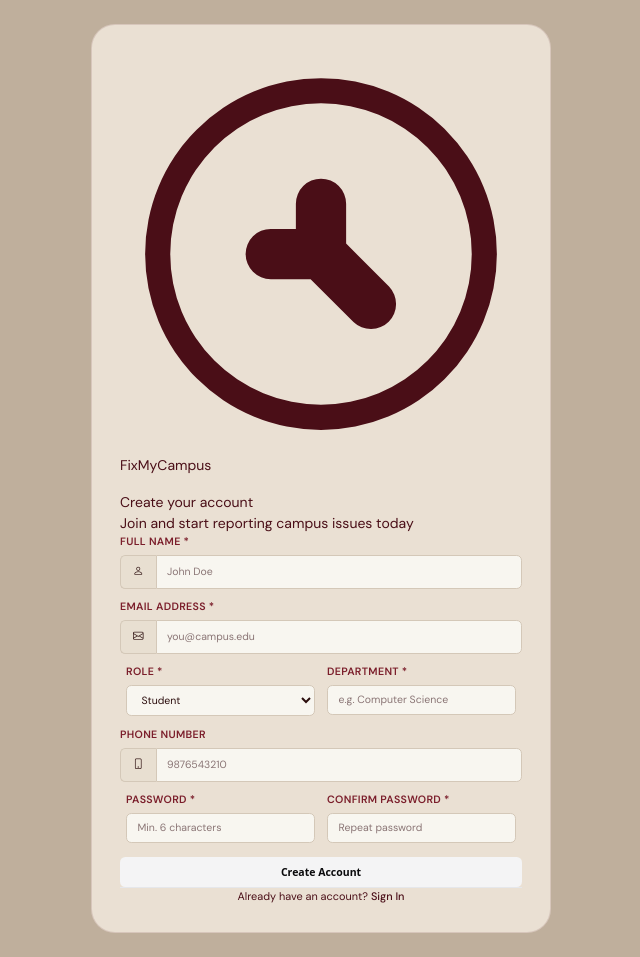
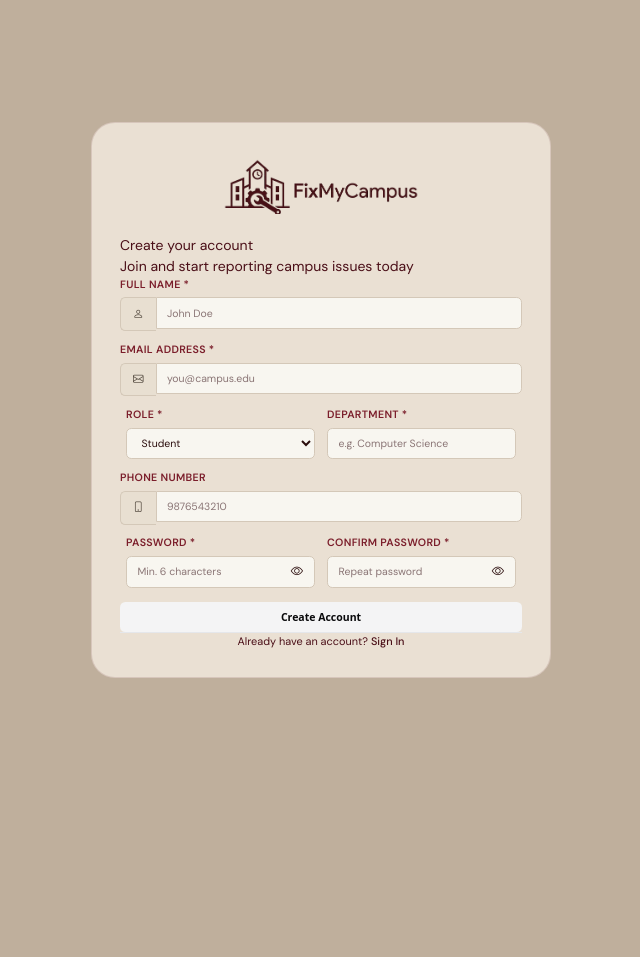
Before and after one commit to krishashetdz/Campus-issue-Tracker, a PHP site: page /fixmycampus/register.php in a window 1280 px wide. Shown: the whole page, without its empty margins (319-959 px from the left). After the commit the page ends 678 px from the top, so only its background shows below. Run offline with PHP 8.4, Linux system fonts and the light colour scheme; some libraries are stand-ins or nearby versions.

Commit message:
Integrated new FixMyCampus logo and performed cleanup

```diff
--- a/register.php
+++ b/register.php
@@ -54,14 +54,8 @@ if ($_SERVER['REQUEST_METHOD'] === 'POST') {
 <body>
 <div class="auth-wrapper">
   <div class="auth-card" style="flex:0 0 460px;max-width:460px;">
-    <div class="auth-wordmark" style="margin-bottom:16px;">
-      <div class="mark-box">
-        <svg viewBox="0 0 16 16" fill="currentColor" xmlns="http://www.w3.org/2000/svg">
-          <path d="M8 1a7 7 0 100 14A7 7 0 008 1zM2 8a6 6 0 1112 0A6 6 0 012 8z"/>
-          <path d="M8 5a1 1 0 011 1v1.586l1.707 1.707a1 1 0 01-1.414 1.414L7.586 9H6a1 1 0 010-2h1V6a1 1 0 011-1z"/>
-        </svg>
-      </div>
-      FixMyCampus
+    <div class="flex justify-center items-center text-center pt-2 pb-4 mb-2">
+      <img src="assets/images/logo_fmc_full.png" alt="FixMyCampus Logo" class="w-56 max-w-[220px] h-auto object-contain mx-auto">
     </div>
     <div class="auth-card-title">Create your account</div>
     <div class="auth-card-sub">Join and start reporting campus issues today</div>
@@ -79,45 +73,57 @@ if ($_SERVER['REQUEST_METHOD'] === 'POST') {
       <div class="mb-3">
         <label class="form-label" for="full_name">Full Name *</label>
         <div class="input-group">
-          <span class="input-group-text"><i class="bi bi-person"></i></span>
-          <input type="text" id="full_name" name="full_name" class="form-control bg-[#f8f6f0] border border-[#d4c8b8] text-[#2b0d0d] placeholder-[#8a7575] text-xs rounded-md px-3 py-2 focus:outline-none focus:border-amber-700 focus:ring-1 focus:ring-amber-700" placeholder="John Doe" required value="<?= htmlspecialchars($_POST['full_name'] ?? '') ?>">
+          <span class="input-group-text"><i class="bi bi-person text-[#4a4036]"></i></span>
+          <input type="text" id="full_name" name="full_name" class="form-control bg-[#f8f6f0] border border-[#d4c8b8] text-[#2b0d0d] placeholder-[#8a7575] text-xs rounded-md px-3 py-1.5 focus:outline-none focus:border-amber-700 focus:ring-1 focus:ring-amber-700 h-9" placeholder="John Doe" required value="<?= htmlspecialchars($_POST['full_name'] ?? '') ?>">
         </div>
       </div>
       <div class="mb-3">
         <label class="form-label" for="reg_email">Email Address *</label>
         <div class="input-group">
-          <span class="input-group-text"><i class="bi bi-envelope"></i></span>
-          <input type="email" id="reg_email" name="email" class="form-control bg-[#f8f6f0] border border-[#d4c8b8] text-[#2b0d0d] placeholder-[#8a7575] text-xs rounded-md px-3 py-2 focus:outline-none focus:border-amber-700 focus:ring-1 focus:ring-amber-700" placeholder="you@campus.edu" required value="<?= htmlspecialchars($_POST['email'] ?? '') ?>">
+          <span class="input-group-text"><i class="bi bi-envelope text-[#4a4036]"></i></span>
+          <input type="email" id="reg_email" name="email" class="form-control bg-[#f8f6f0] border border-[#d4c8b8] text-[#2b0d0d] placeholder-[#8a7575] text-xs rounded-md px-3 py-1.5 focus:outline-none focus:border-amber-700 focus:ring-1 focus:ring-amber-700 h-9" placeholder="you@campus.edu" required value="<?= htmlspecialchars($_POST['email'] ?? '') ?>">
         </div>
       </div>
       <div class="row mb-3">
         <div class="col-md-6">
           <label class="form-label" for="role">Role *</label>
-          <select id="role" name="role" class="form-control bg-[#f8f6f0] border border-[#d4c8b8] text-[#2b0d0d] placeholder-[#8a7575] text-xs rounded-md px-3 py-2 focus:outline-none focus:border-amber-700 focus:ring-1 focus:ring-amber-700">
+          <select id="role" name="role" class="form-control bg-[#f8f6f0] border border-[#d4c8b8] text-[#2b0d0d] placeholder-[#8a7575] text-xs rounded-md px-3 py-1.5 focus:outline-none focus:border-amber-700 focus:ring-1 focus:ring-amber-700 h-9">
             <option value="student" <?= ($_POST['role']??'student')==='student'?'selected':'' ?>>Student</option>
             <option value="staff"   <?= ($_POST['role']??'')==='staff'?'selected':'' ?>>Staff</option>
           </select>
         </div>
         <div class="col-md-6">
           <label class="form-label" for="department">Department *</label>
-          <input type="text" id="department" name="department" class="form-control bg-[#f8f6f0] border border-[#d4c8b8] text-[#2b0d0d] placeholder-[#8a7575] text-xs rounded-md px-3 py-2 focus:outline-none focus:border-amber-700 focus:ring-1 focus:ring-amber-700" placeholder="e.g. Computer Science" required value="<?= htmlspecialchars($_POST['department'] ?? '') ?>">
+          <input type="text" id="department" name="department" class="form-control bg-[#f8f6f0] border border-[#d4c8b8] text-[#2b0d0d] placeholder-[#8a7575] text-xs rounded-md px-3 py-1.5 focus:outline-none focus:border-amber-700 focus:ring-1 focus:ring-amber-700 h-9" placeholder="e.g. Computer Science" required value="<?= htmlspecialchars($_POST['department'] ?? '') ?>">
         </div>
       </div>
       <div class="mb-3">
         <label class="form-label" for="phone">Phone Number</label>
         <div class="input-group">
-          <span class="input-group-text"><i class="bi bi-phone"></i></span>
-          <input type="tel" id="phone" name="phone" class="form-control bg-[#f8f6f0] border border-[#d4c8b8] text-[#2b0d0d] placeholder-[#8a7575] text-xs rounded-md px-3 py-2 focus:outline-none focus:border-amber-700 focus:ring-1 focus:ring-amber-700" placeholder="9876543210" value="<?= htmlspecialchars($_POST['phone'] ?? '') ?>">
+          <span class="input-group-text"><i class="bi bi-phone text-[#4a4036]"></i></span>
+          <input type="tel" id="phone" name="phone" class="form-control bg-[#f8f6f0] border border-[#d4c8b8] text-[#2b0d0d] placeholder-[#8a7575] text-xs rounded-md px-3 py-1.5 focus:outline-none focus:border-amber-700 focus:ring-1 focus:ring-amber-700 h-9" placeholder="9876543210" value="<?= htmlspecialchars($_POST['phone'] ?? '') ?>">
         </div>
       </div>
       <div class="row mb-4">
         <div class="col-md-6">
           <label class="form-label" for="password">Password *</label>
-          <input type="password" id="password" name="password" class="form-control bg-[#f8f6f0] border border-[#d4c8b8] text-[#2b0d0d] placeholder-[#8a7575] text-xs rounded-md px-3 py-2 focus:outline-none focus:border-amber-700 focus:ring-1 focus:ring-amber-700" placeholder="Min. 6 characters" required>
+          <div style="position:relative;display:flex;align-items:center;">
+            <input type="password" id="password" name="password" class="form-control bg-[#f8f6f0] border border-[#d4c8b8] text-[#2b0d0d] placeholder-[#8a7575] text-xs rounded-md px-3 py-1.5 focus:outline-none focus:border-amber-700 focus:ring-1 focus:ring-amber-700 h-9" placeholder="Min. 6 characters" required style="padding-right:34px;">
+            <button type="button" class="eye-toggle-btn" data-target="password" aria-label="Toggle password visibility" style="position:absolute;right:8px;background:none;border:none;color:#2b0d0d;cursor:pointer;display:flex;align-items:center;padding:4px;z-index:2;">
+              <i class="bi bi-eye text-sm eye-open"></i>
+              <i class="bi bi-eye-slash text-sm eye-closed" style="display:none;"></i>
+            </button>
+          </div>
         </div>
         <div class="col-md-6">
           <label class="form-label" for="confirm_password">Confirm Password *</label>
-          <input type="password" id="confirm_password" name="confirm_password" class="form-control bg-[#f8f6f0] border border-[#d4c8b8] text-[#2b0d0d] placeholder-[#8a7575] text-xs rounded-md px-3 py-2 focus:outline-none focus:border-amber-700 focus:ring-1 focus:ring-amber-700" placeholder="Repeat password" required>
+          <div style="position:relative;display:flex;align-items:center;">
+            <input type="password" id="confirm_password" name="confirm_password" class="form-control bg-[#f8f6f0] border border-[#d4c8b8] text-[#2b0d0d] placeholder-[#8a7575] text-xs rounded-md px-3 py-1.5 focus:outline-none focus:border-amber-700 focus:ring-1 focus:ring-amber-700 h-9" placeholder="Repeat password" required style="padding-right:34px;">
+            <button type="button" class="eye-toggle-btn" data-target="confirm_password" aria-label="Toggle confirm password visibility" style="position:absolute;right:8px;background:none;border:none;color:#2b0d0d;cursor:pointer;display:flex;align-items:center;padding:4px;z-index:2;">
+              <i class="bi bi-eye text-sm eye-open"></i>
+              <i class="bi bi-eye-slash text-sm eye-closed" style="display:none;"></i>
+            </button>
+          </div>
         </div>
       </div>
       <button type="submit" class="bg-zinc-100 text-zinc-950 hover:bg-zinc-200 font-sans text-xs font-semibold px-3 py-2 rounded-md transition-colors shadow-none focus:outline-none focus:ring-1 focus:ring-zinc-400 w-full">Create Account</button>
@@ -129,5 +135,24 @@ if ($_SERVER['REQUEST_METHOD'] === 'POST') {
     </p>
   </div>
 </div>
+<script>
+document.querySelectorAll('.eye-toggle-btn').forEach(btn => {
+  btn.addEventListener('click', (e) => {
+    e.preventDefault();
+    const targetId = btn.getAttribute('data-target');
+    const input = document.getElementById(targetId);
+    if (input) {
+      const isPwd = input.type === 'password';
+      input.type = isPwd ? 'text' : 'password';
+      const openIcon = btn.querySelector('.eye-open');
+      const closedIcon = btn.querySelector('.eye-closed');
+      if (openIcon && closedIcon) {
+        openIcon.style.display = isPwd ? 'none' : 'inline-block';
+        closedIcon.style.display = isPwd ? 'inline-block' : 'none';
+      }
+    }
+  });
+});
+</script>
 </body>
 </html>
```
Also changed, not shown: index.php (+10 -10 lines), assets/images/logo_fmc_full.png (added), assets/img/logo_fmc_full.png (added).
